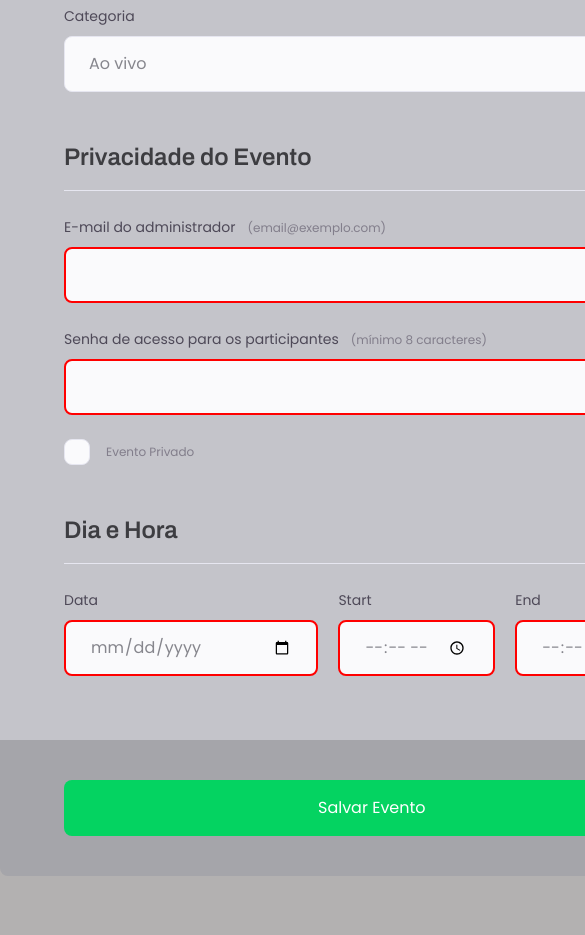
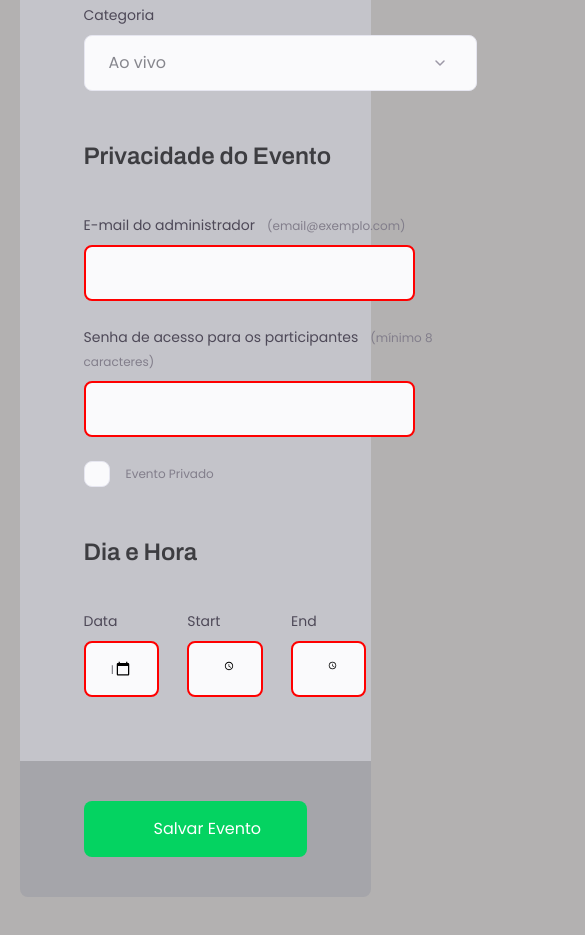
Before and after one commit to matiasdevs/formularioexplorer, a plain HTML site: page index.html in a window 390 px wide. Shown: the part 967-1902 px from the top of the page, 585 px wide, since content can reach past the window. Drawn offline with Linux system fonts and the light colour scheme.

Commit message:
tentativa de responsividade

```diff
--- a/index.html
+++ b/index.html
@@ -10,7 +10,8 @@
     <title>Envie seu Formulário - Crie seu Evento</title>
   </head>
   <body class="body">
-    <div class="page">
+    <main>
+      <div class="page">
       <header class="header">
         <h1>Crie e compartilhe seu evento.</h1>
         <p>O primeiro passo, é preencher este formulário de inscrição.</p>
@@ -89,6 +90,8 @@
           </div>
       </footer>
     </div>
+    </main>
+
     <script src="main.js"></script>
   </body>
 </html>
--- a/style.css
+++ b/style.css
@@ -51,13 +51,13 @@ body::before {
 }
 
 .page {
-  width: 736px;
+  max-width: 736px;
   margin: auto;
   margin-bottom: 100px;
 }
 
 header {
-  width: 319px;
+  max-width: 319px;
   margin-top: 74px;
 }
 
@@ -121,7 +121,7 @@ fieldset legend {
 
   width: 100%;
 
-  border-bottom: 1px solid #E6E6F0;
+  /* border-bottom: 1px solid #E6E6F0; */
   padding-bottom: 16px;
 }
 
@@ -268,33 +268,32 @@ input:invalid {
   border: 2px solid red;
 }
 
-@media (max-width: 100px) {
+@media (max-width: 500px) {
   .page {
-    width: 100%;
-    max-width: auto;
+    max-width: 90%;
   }
 
   .input-wrapper input,
   .input-wrapper textarea,
   .input-wrapper select {
-    width: 95%;
+    max-width: 90%;
 }
   .col-3 > div:nth-child(1) {
-    width: 15%;
+    max-width: 15%;
   }
   .col-3 > div:nth-child(2) {
-    width: 15%;
+    max-width: 15%;
   }
   .col-3 > div:nth-child(3) {
-    width: 15%;
+    max-width: 15%;
   }
 
   .button {
-    width: 100%;
+    max-width: 100%;
   }
 
   .button input[type=submit]{
     padding: 15px 70px;
-}
+  }
 
 }
```
